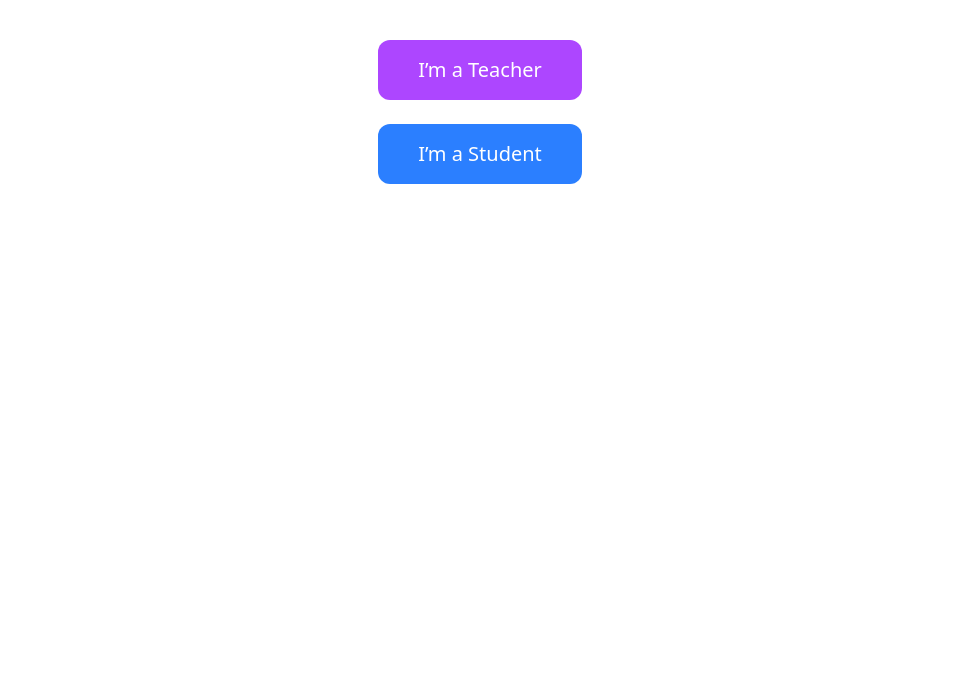
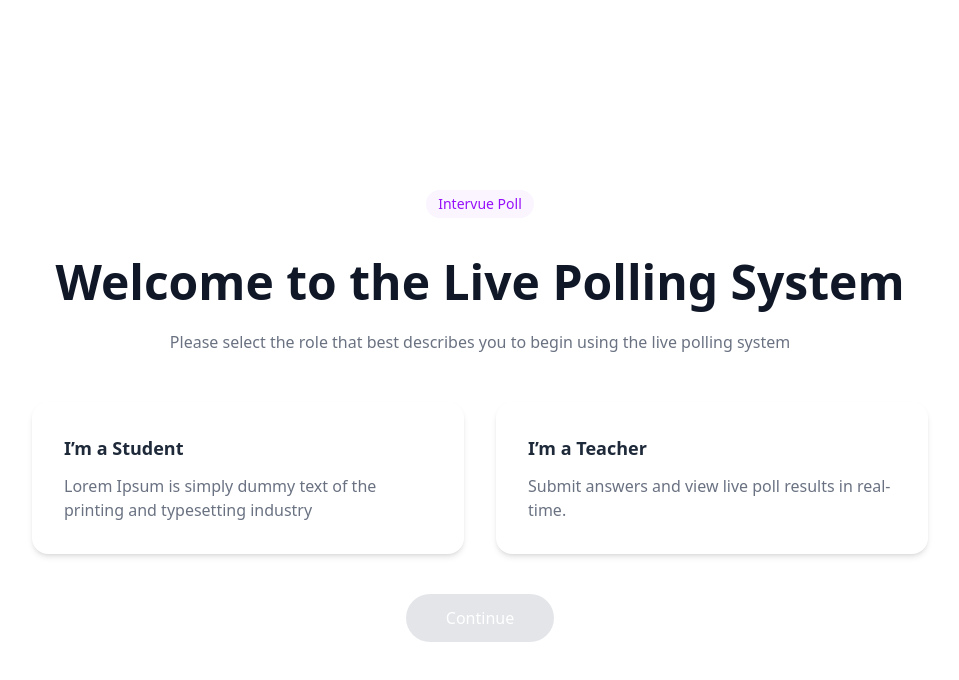
Before and after one commit to CHARANCHERRY123456/intervue-poll, a React (Vite) app in the folder poll-frontend/: page / in a window 1280 px wide. Shown: the top 680 px of the page, without its empty margins (160-1119 px from the left). Built offline with nearby package versions, Linux system fonts and the light colour scheme; no server answers.

Commit message:
feat: refactor role selection component to enhance ui experience with role-based navigation

```diff
--- a/poll-frontend/src/pages/RoleSelect.jsx
+++ b/poll-frontend/src/pages/RoleSelect.jsx
@@ -1,24 +1,59 @@
-import { useDispatch } from "react-redux"
-import { setTeacher } from "../features/teacher/teacherSlice"
 import { useNavigate } from "react-router-dom"
+import { useState } from "react"
 
 export default function RoleSelect() {
-  const dispatch = useDispatch()
   const navigate = useNavigate()
+  const [role, setRole] = useState(null) // 'teacher' | 'student'
 
-  const handleTeacher = () => {
-    dispatch(setTeacher({ name: "Teacher" }))
-    navigate("/teacher")
+  const select = (r) => {
+    setRole(r)
   }
 
-  const handleStudent = () => {
-    navigate("/student")
+  const proceed = () => {
+    if (role === 'teacher') navigate('/teacher')
+    else if (role === 'student') navigate('/student')
   }
 
   return (
-    <div className="flex flex-col items-center gap-6 p-10">
-      <button onClick={handleTeacher} className="bg-purple-500 text-white px-10 py-4 rounded-xl text-xl">I’m a Teacher</button>
-      <button onClick={handleStudent} className="bg-blue-500 text-white px-10 py-4 rounded-xl text-xl">I’m a Student</button>
+    <div className="min-h-screen flex flex-col items-center justify-center bg-white px-6">
+      <div className="mt-8" />
+
+      <div className="flex flex-col items-center gap-4">
+        <div className="px-3 py-1 rounded-full bg-purple-50 text-purple-600 font-medium text-sm">Intervue Poll</div>
+
+        <h1 className="text-4xl md:text-5xl font-extrabold text-gray-900 mt-6">Welcome to the <span className="text-gray-900">Live Polling System</span></h1>
+        <p className="text-gray-500 mt-2 max-w-2xl text-center">Please select the role that best describes you to begin using the live polling system</p>
+      </div>
+
+      <div className="mt-12 w-full max-w-4xl">
+        <div className="grid grid-cols-1 md:grid-cols-2 gap-8">
+          <div
+            onClick={() => select('student')}
+            className={`cursor-pointer bg-white rounded-2xl p-8 transition-shadow relative ${role === 'student' ? 'ring-2 ring-purple-400 shadow-xl' : 'shadow-md hover:shadow-lg'}`}
+          >
+            <h3 className="text-lg font-semibold text-gray-800">I’m a Student</h3>
+            <p className="text-gray-500 mt-3">Lorem Ipsum is simply dummy text of the printing and typesetting industry</p>
+          </div>
+
+          <div
+            onClick={() => select('teacher')}
+            className={`cursor-pointer bg-white rounded-2xl p-8 transition-shadow relative ${role === 'teacher' ? 'ring-2 ring-purple-400 shadow-xl' : 'shadow-md hover:shadow-lg'}`}
+          >
+            <h3 className="text-lg font-semibold text-gray-800">I’m a Teacher</h3>
+            <p className="text-gray-500 mt-3">Submit answers and view live poll results in real-time.</p>
+          </div>
+        </div>
+
+        <div className="flex justify-center mt-10">
+          <button
+            onClick={proceed}
+            disabled={!role}
+            className={`px-10 py-3 rounded-full text-white font-medium transition-opacity ${role ? 'bg-gradient-to-r from-purple-500 to-indigo-500 opacity-100' : 'bg-gray-300 opacity-60 cursor-not-allowed'}`}
+          >
+            Continue
+          </button>
+        </div>
+      </div>
     </div>
   )
 }
```
